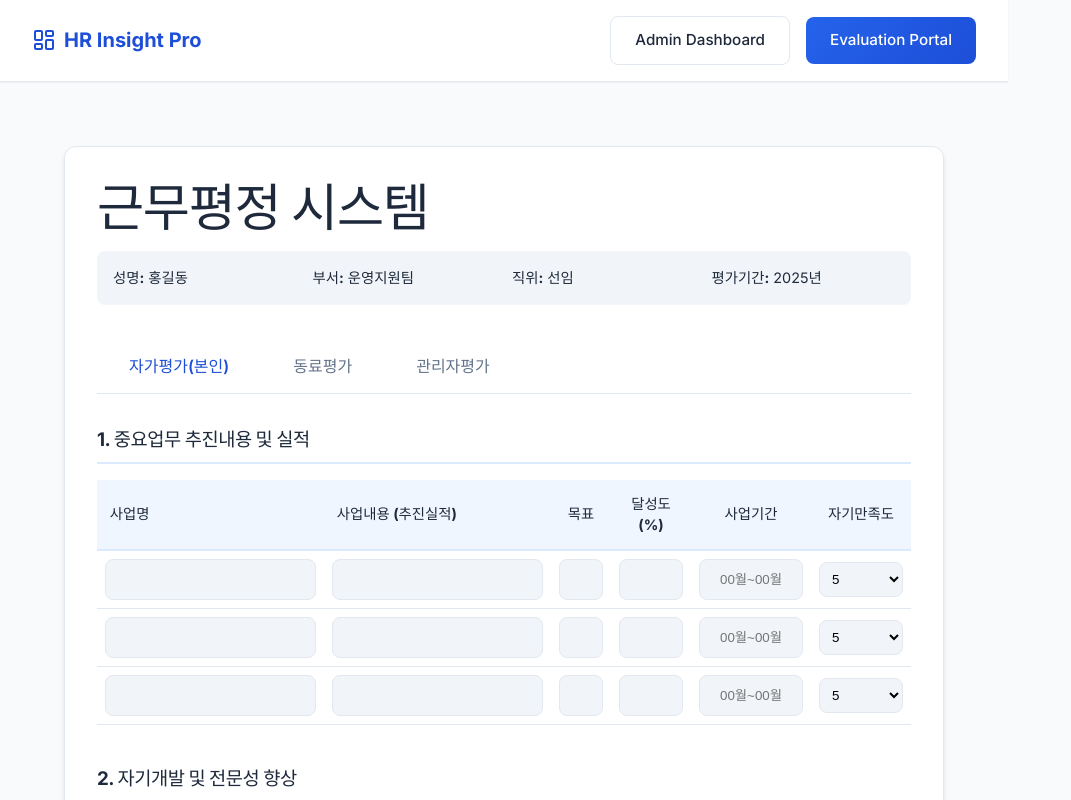
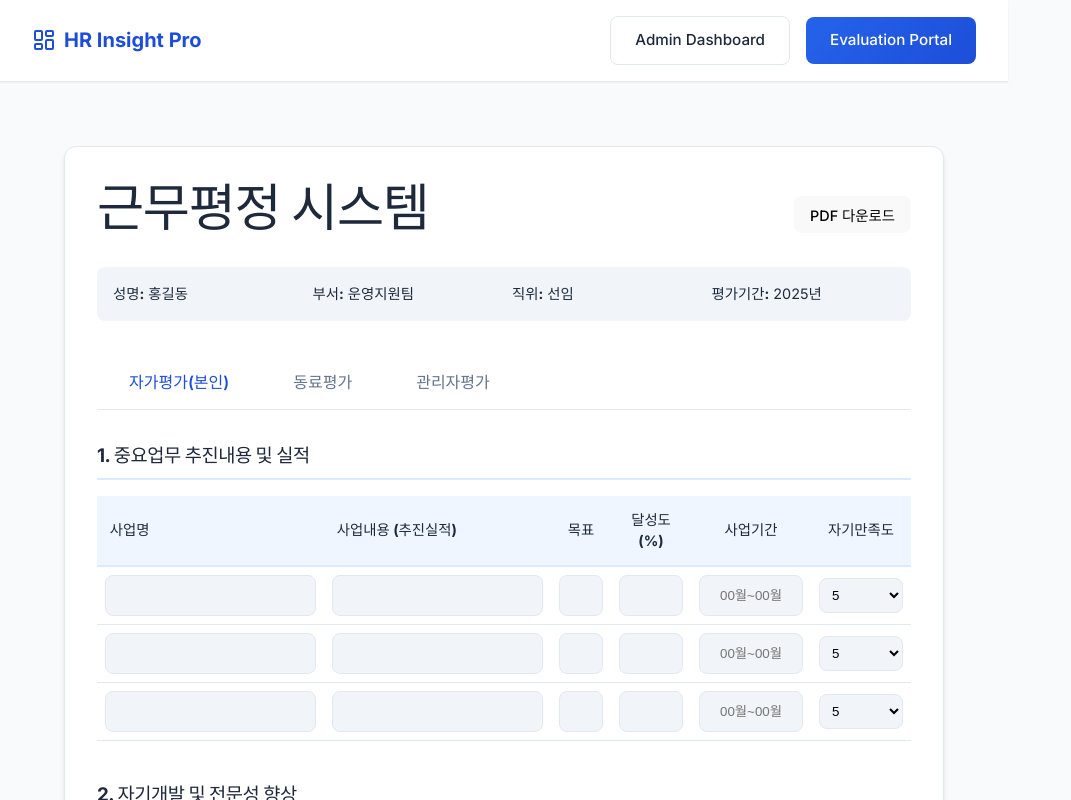
Before and after one commit to fitsociety-hue/assessment, a React app: page /#/eval/example in a window 1280 px wide. Before the commit this address led to /#/eval/1. Shown: the top 800 px of the page, without its empty margins (0-1071 px from the left). Built offline with nearby package versions, Linux system fonts and the light colour scheme; the HTML template or start-up script is replaced by a standard one.

Commit message:
Fix deployment: Add PDF export, ensure build config is correct

```diff
--- a/src/components/evaluation/EvaluationForm.jsx
+++ b/src/components/evaluation/EvaluationForm.jsx
@@ -1,14 +1,40 @@
 import React, { useState } from 'react';
 import { useParams } from 'react-router-dom';
+import jsPDF from 'jspdf';
+import html2canvas from 'html2canvas';
 
 export default function EvaluationForm() {
     const { id } = useParams();
     const [activeTab, setActiveTab] = useState(0);
 
+    const handleExportPDF = async () => {
+        const input = document.getElementById('evaluation-content');
+        if (!input) return;
+
+        try {
+            const canvas = await html2canvas(input, { scale: 2 });
+            const imgData = canvas.toDataURL('image/png');
+            const pdf = new jsPDF('p', 'mm', 'a4');
+            const pdfWidth = pdf.internal.pageSize.getWidth();
+            const pdfHeight = (canvas.height * pdfWidth) / canvas.width;
+
+            pdf.addImage(imgData, 'PNG', 0, 0, pdfWidth, pdfHeight);
+            pdf.save('evaluation_report.pdf');
+        } catch (err) {
+            console.error('PDF Export Error:', err);
+            alert('PDF 생성 중 오류가 발생했습니다.');
+        }
+    };
+
     return (
         <div className="container">
-            <div className="card">
-                <h1>근무평정 시스템</h1>
+            <div className="card" id="evaluation-content">
+                <div style={{ display: 'flex', justifyContent: 'space-between', alignItems: 'center', marginBottom: '1rem' }}>
+                    <h1>근무평정 시스템</h1>
+                    <button onClick={handleExportPDF} className="btn" style={{ padding: '0.5rem 1rem', fontSize: '0.9rem' }}>
+                        PDF 다운로드
+                    </button>
+                </div>
                 <div style={{ display: 'grid', gridTemplateColumns: 'repeat(4, 1fr)', gap: '1rem', background: 'var(--bg-input)', padding: '1rem', borderRadius: 'var(--radius-md)', fontSize: '0.9rem', marginBottom: '2rem' }}>
                     <div><strong>성명:</strong> 홍길동</div>
                     <div><strong>부서:</strong> 운영지원팀</div>
```
Also changed, not shown: 1 other file (tests, documents, lock files or other folders).
